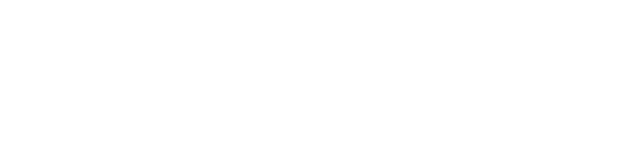
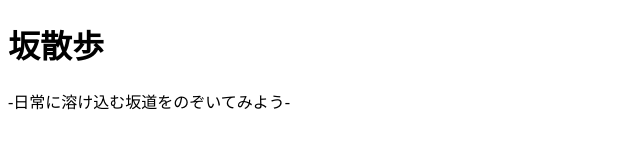
Before and after one commit to Miu121/Sakasanpo, a plain HTML site: page index.html in a window 1280 px wide. Shown: the whole page, without its empty margins (0-640 px from the left). Drawn offline with Linux system fonts and the light colour scheme.

Commit message:
見出しと段落

```diff
--- a/index.html
+++ b/index.html
@@ -7,6 +7,7 @@
     <title>坂散歩</title>
 </head>
 <body>
-
+<h1>坂散歩</h1>
+<p>-日常に溶け込む坂道をのぞいてみよう-</p>
 </body>
 </html>
```
